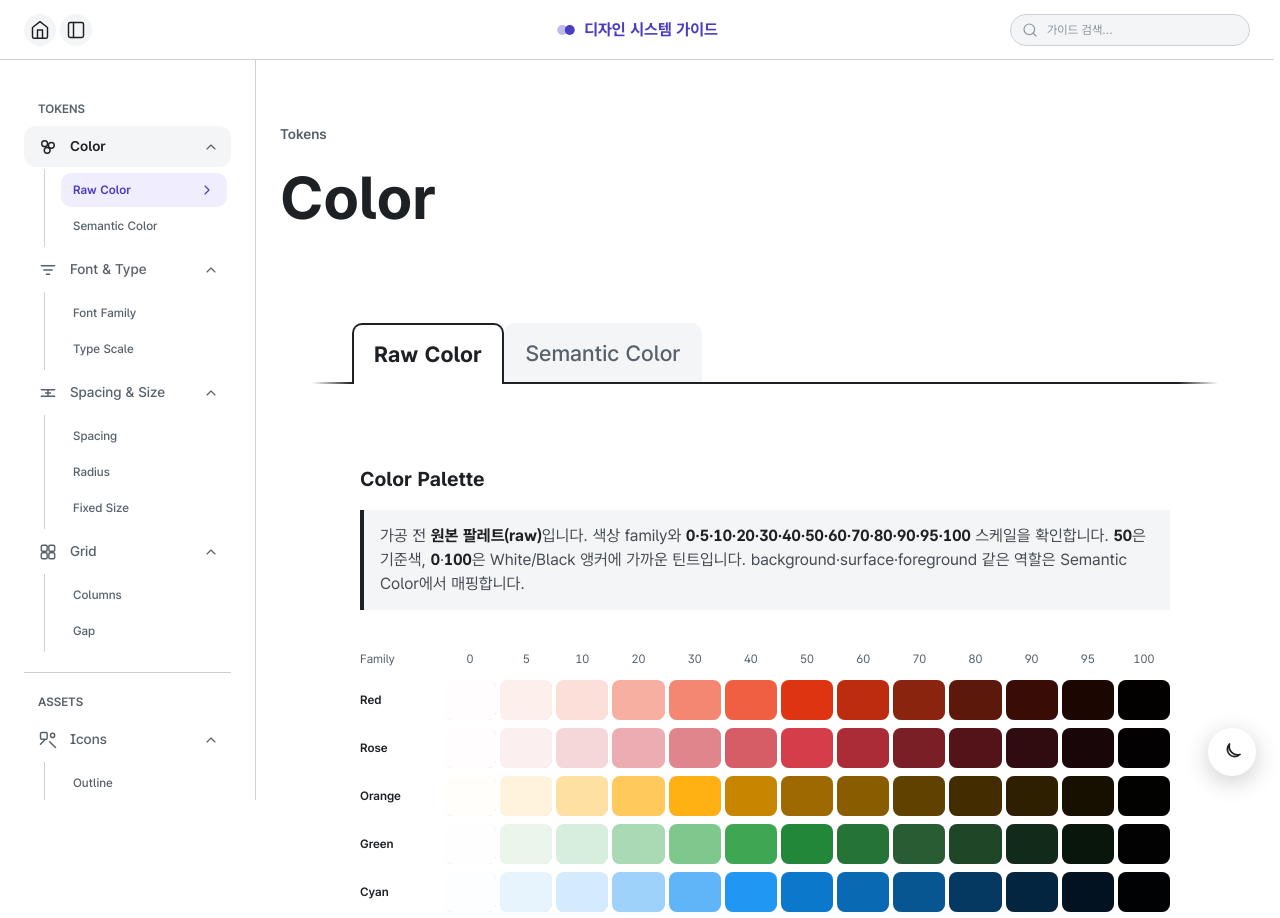
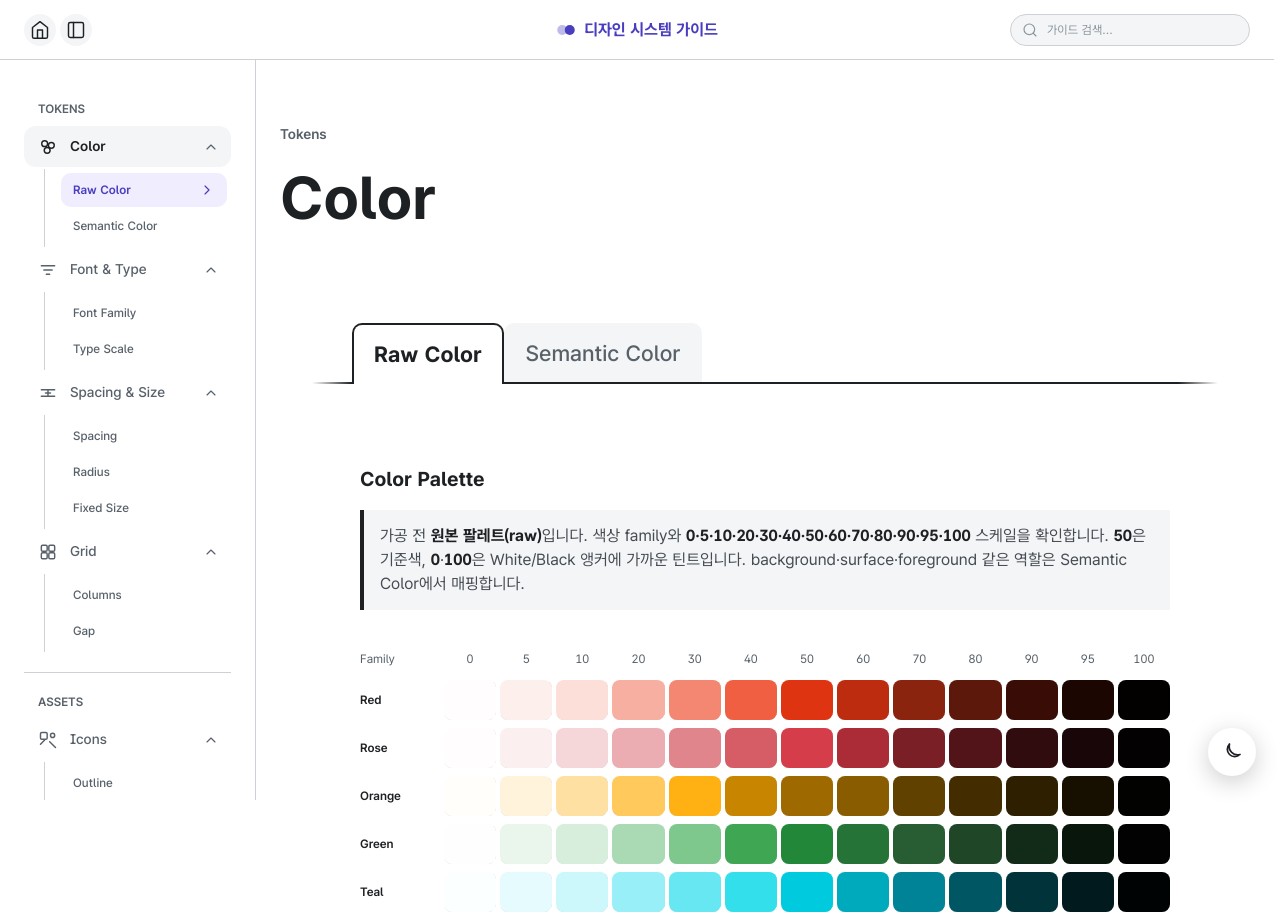
Before and after one commit to yhwabillie/system-guide, a Next.js app: page /guide/color in a window 1280 px wide. Shown: the top 918 px of the page. Built offline with nearby package versions, Linux system fonts and the light colour scheme.

Commit message:
design: 포커스 링 raw 팔레트 정비

```diff
--- a/src/app/globals.css
+++ b/src/app/globals.css
@@ -16,11 +16,11 @@
 /* ============================================================
    TIER 1 — RAW (원본 팔레트)
    불변·모드 무관. raw 값은 여기서만 단 한 번 정의한다.
-   family 행 순서: hue 스펙트럼 Red → Rose → Orange → Green → Cyan → Blue → Navy → Gray (KRDS 표준형 hex)
+   family 행 순서: hue 스펙트럼 Red → Rose → Orange → Green → Teal → Cyan → Blue → Violet → Navy → Gray
    (스케일 명명은 라이트 기준 = 캐논값)
    ============================================================ */
 :root {
-  /* KRDS 표준형 hue 팔레트 + Violet — src/lib/raw-color-palettes.ts 와 동기화 */
+  /* KRDS 표준형 hue 팔레트 + 프로젝트 Teal/Violet — src/lib/raw-color-palettes.ts 와 동기화 */
   /* Red */
   --raw-red-0: #fffdfd;
   --raw-red-5: #fdefec;
@@ -80,6 +80,21 @@
   --raw-green-90: #122b18;
   --raw-green-95: #09160c;
   --raw-green-100: #010201;
+
+  /* Teal */
+  --raw-teal-0: #fcffff;
+  --raw-teal-5: #e5fbfd;
+  --raw-teal-10: #ccf7fb;
+  --raw-teal-20: #99eff7;
+  --raw-teal-30: #66e7f2;
+  --raw-teal-40: #33dfeb;
+  --raw-teal-50: #00cbde;
+  --raw-teal-60: #00aabd;
+  --raw-teal-70: #008396;
+  --raw-teal-80: #005763;
+  --raw-teal-90: #00333a;
+  --raw-teal-95: #001a1d;
+  --raw-teal-100: #000303;
 
   /* Cyan */
   --raw-cyan-0: #fdfeff;
@@ -168,9 +183,6 @@
   --raw-white-a5:  rgba(255, 255, 255, 0.05);
   --raw-white-a10: rgba(255, 255, 255, 0.10);
   --raw-white-a20: rgba(255, 255, 255, 0.20);
-
-  /* Utility raw — hue 팔레트 밖 단일 목적 색. src/lib/raw-color-palettes.ts rawUtilityColors 와 동기화 */
-  --raw-utility-focus-ring: #00cbde;
 
   /* ============================================================
      SIZE FOUNDATIONS — 모드 무관 레이아웃 스케일
@@ -270,6 +282,14 @@
   --ds-green-70: var(--raw-green-70);    --ds-green-80: var(--raw-green-80);
   --ds-green-90: var(--raw-green-90);    --ds-green-95: var(--raw-green-95);
   --ds-green-100: var(--raw-green-100);
+
+  --ds-teal-0: var(--raw-teal-0);    --ds-teal-5: var(--raw-teal-5);
+  --ds-teal-10: var(--raw-teal-10);    --ds-teal-20: var(--raw-teal-20);
+  --ds-teal-30: var(--raw-teal-30);    --ds-teal-40: var(--raw-teal-40);
+  --ds-teal-50: var(--raw-teal-50);    --ds-teal-60: var(--raw-teal-60);
+  --ds-teal-70: var(--raw-teal-70);    --ds-teal-80: var(--raw-teal-80);
+  --ds-teal-90: var(--raw-teal-90);    --ds-teal-95: var(--raw-teal-95);
+  --ds-teal-100: var(--raw-teal-100);
 
   --ds-cyan-0: var(--raw-cyan-0);    --ds-cyan-5: var(--raw-cyan-5);
   --ds-cyan-10: var(--raw-cyan-10);    --ds-cyan-20: var(--raw-cyan-20);
@@ -418,8 +438,8 @@
   --ds-foreground-info: var(--ds-blue-50);
   --ds-foreground-disabled: var(--ds-gray-30);
 
-  /* Utility — 포커스 링(outline) 색. 라이트=--raw-utility-focus-ring(#00cbde) · 다크=orange-30(.dark) */
-  --ds-utility-focus-ring: var(--raw-utility-focus-ring);
+  /* Utility — 포커스 링(outline) 색. 라이트=teal-50 · 다크=orange-30(.dark) */
+  --ds-utility-focus-ring: var(--raw-teal-50);
   --outline-focus-width: 0.15625rem; /* 2.5px */
   --outline-focus-offset: 0.125rem; /* 2px — tab 제외 기본 offset */
   --outline-focus-tab-offset: -0.125rem; /* -2px — tab·TOC 등 인셋 outline */
@@ -507,6 +527,14 @@
   --ds-green-70: var(--raw-green-30);   --ds-green-80: var(--raw-green-20);
   --ds-green-90: var(--raw-green-10);   --ds-green-95: var(--raw-green-5);
   --ds-green-100: var(--raw-green-0);
+
+  --ds-teal-0: var(--raw-teal-100);   --ds-teal-5: var(--raw-teal-95);
+  --ds-teal-10: var(--raw-teal-90);   --ds-teal-20: var(--raw-teal-80);
+  --ds-teal-30: var(--raw-teal-70);   --ds-teal-40: var(--raw-teal-60);
+  --ds-teal-50: var(--raw-teal-50);   --ds-teal-60: var(--raw-teal-40);
+  --ds-teal-70: var(--raw-teal-30);   --ds-teal-80: var(--raw-teal-20);
+  --ds-teal-90: var(--raw-teal-10);   --ds-teal-95: var(--raw-teal-5);
+  --ds-teal-100: var(--raw-teal-0);
 
   --ds-cyan-0: var(--raw-cyan-100);   --ds-cyan-5: var(--raw-cyan-95);
   --ds-cyan-10: var(--raw-cyan-90);   --ds-cyan-20: var(--raw-cyan-80);
@@ -632,6 +660,14 @@
   --color-green-70: var(--ds-green-70);   --color-green-80: var(--ds-green-80);
   --color-green-90: var(--ds-green-90);   --color-green-95: var(--ds-green-95);
   --color-green-100: var(--ds-green-100);
+
+  --color-teal-0: var(--ds-teal-0);   --color-teal-5: var(--ds-teal-5);
+  --color-teal-10: var(--ds-teal-10);   --color-teal-20: var(--ds-teal-20);
+  --color-teal-30: var(--ds-teal-30);   --color-teal-40: var(--ds-teal-40);
+  --color-teal-50: var(--ds-teal-50);   --color-teal-60: var(--ds-teal-60);
+  --color-teal-70: var(--ds-teal-70);   --color-teal-80: var(--ds-teal-80);
+  --color-teal-90: var(--ds-teal-90);   --color-teal-95: var(--ds-teal-95);
+  --color-teal-100: var(--ds-teal-100);
 
   --color-cyan-0: var(--ds-cyan-0);   --color-cyan-5: var(--ds-cyan-5);
   --color-cyan-10: var(--ds-cyan-10);   --color-cyan-20: var(--ds-cyan-20);
@@ -849,6 +885,7 @@
 @utility overlay-strong { background-color: var(--color-overlay-strong); }
 
 /* Utility(유틸리티) 배경색 — 스크롤바 thumb/track 전용 유틸. */
+@utility utility-focus-ring { outline-color: var(--color-utility-focus-ring); }
 @utility utility-scroll-thumb { background-color: var(--color-utility-scroll-thumb); }
 @utility utility-scroll-track { background-color: var(--color-utility-scroll-track); }
 
--- a/src/components/guide/shared.tsx
+++ b/src/components/guide/shared.tsx
@@ -263,10 +263,10 @@ export const semanticUtilityCatalog: SemanticColorCategoryDef = {
       tokens: [
         {
           token: "utility-focus-ring",
-          utility: "outline-utility-focus-ring",
+          utility: "utility-focus-ring",
           cssVar: "--color-utility-focus-ring",
           readAs: "outline",
-          rawVar: "--raw-utility-focus-ring",
+          rawVar: "--raw-teal-50",
           rawVarDark: "--raw-orange-30",
         },
       ],
--- a/src/lib/raw-color-palettes.ts
+++ b/src/lib/raw-color-palettes.ts
@@ -1,7 +1,7 @@
 /**
- * Raw hue 팔레트 — KRDS 표준형 hex + 프로젝트 Violet 스케일.
+ * Raw hue 팔레트 — KRDS 표준형 hex + 프로젝트 Teal/Violet 스케일.
  * 스케일 단위: 0 · 5 · 10 · 20 · 30 · 40 · 50 · 60 · 70 · 80 · 90 · 95 · 100 (KRDS 5~90 + 양끝 0·95·100).
- * Violet 50 앵커 = #5B4CF0 (시맨틱 accent에서 매핑).
+ * Teal 50 앵커 = #00CBDE (focus-ring), Violet 50 앵커 = #5B4CF0 (brand).
  * @see https://www.krds.go.kr/html/site/style/style_02.html
  */
 
@@ -74,7 +74,7 @@ function paletteFromSteps(steps: Record<number, string>): PrimitiveColorFamily["
     .sort((a, b) => a.scale - b.scale);
 }
 
-/** hue 순: Red → Rose → Orange → Green → Cyan → Blue → Violet → Navy → Gray */
+/** hue 순: Red → Rose → Orange → Green → Teal → Cyan → Blue → Violet → Navy → Gray */
 export const primitiveColors: PrimitiveColorFamily[] = [
   {
     family: "Red",
@@ -138,6 +138,22 @@ export const primitiveColors: PrimitiveColorFamily[] = [
       70: "#285d33",
       80: "#1f4727",
       90: "#122b18",
+    })),
+  },
+  {
+    family: "Teal",
+    name: "teal",
+    swatches: paletteFromSteps(rampEndpoints({
+      5: "#e5fbfd",
+      10: "#ccf7fb",
+      20: "#99eff7",
+      30: "#66e7f2",
+      40: "#33dfeb",
+      50: "#00cbde",
+      60: "#00aabd",
+      70: "#008396",
+      80: "#005763",
+      90: "#00333a",
     })),
   },
   {
@@ -221,12 +237,3 @@ export const primitiveColors: PrimitiveColorFamily[] = [
     })),
   },
 ];
-
-/**
- * Utility 전용 raw hex — hue 팔레트(KRDS) 밖 단일 목적 색.
- * globals.css `--raw-utility-*` 와 동기화 유지.
- */
-export const rawUtilityColors = {
-  /** 포커스 링(outline) — 라이트 모드 */
-  focusRing: "#00CBDE",
-} as const;
```
Also changed, not shown: 1 other file (tests, documents, lock files or other folders).
